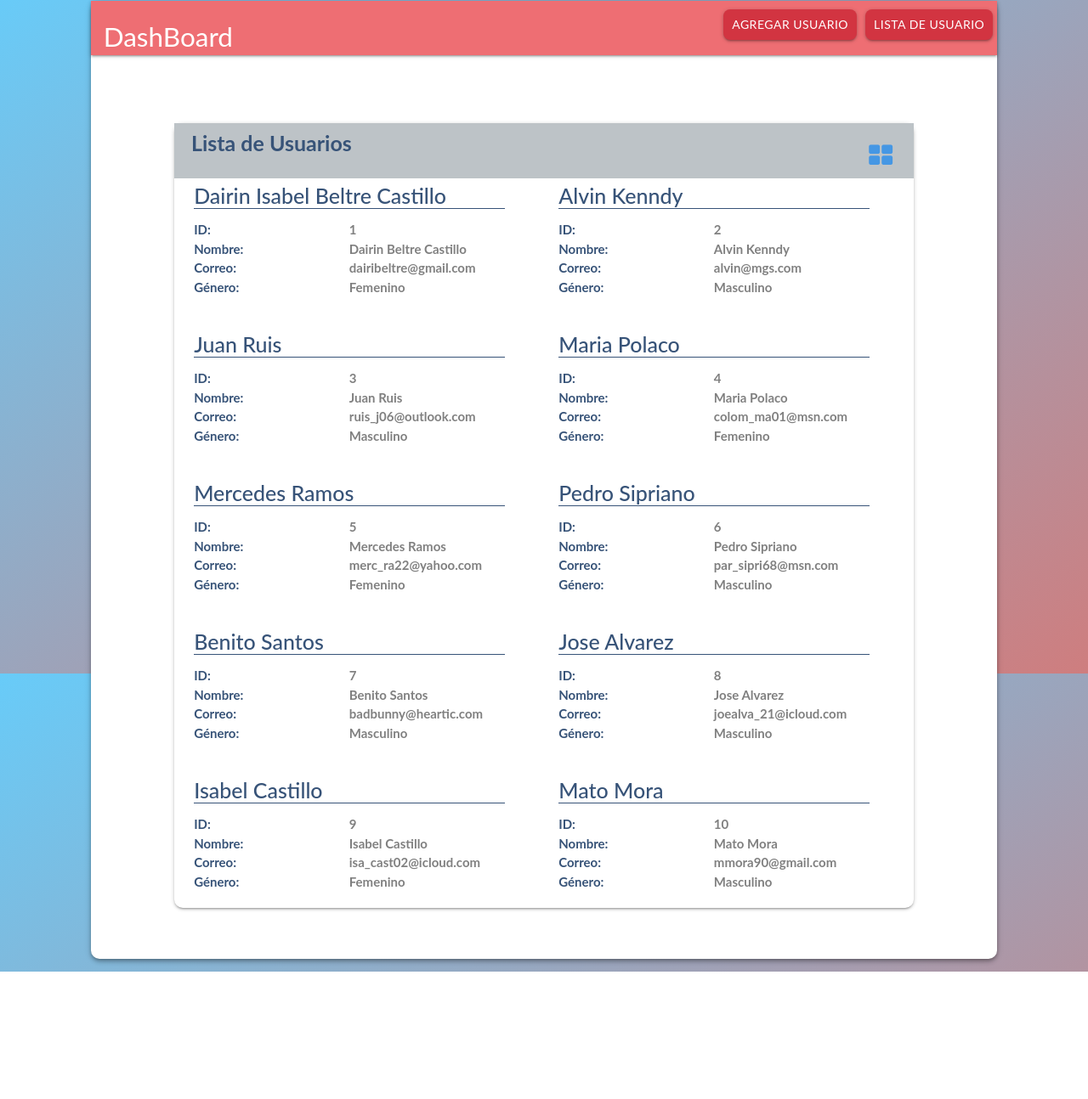
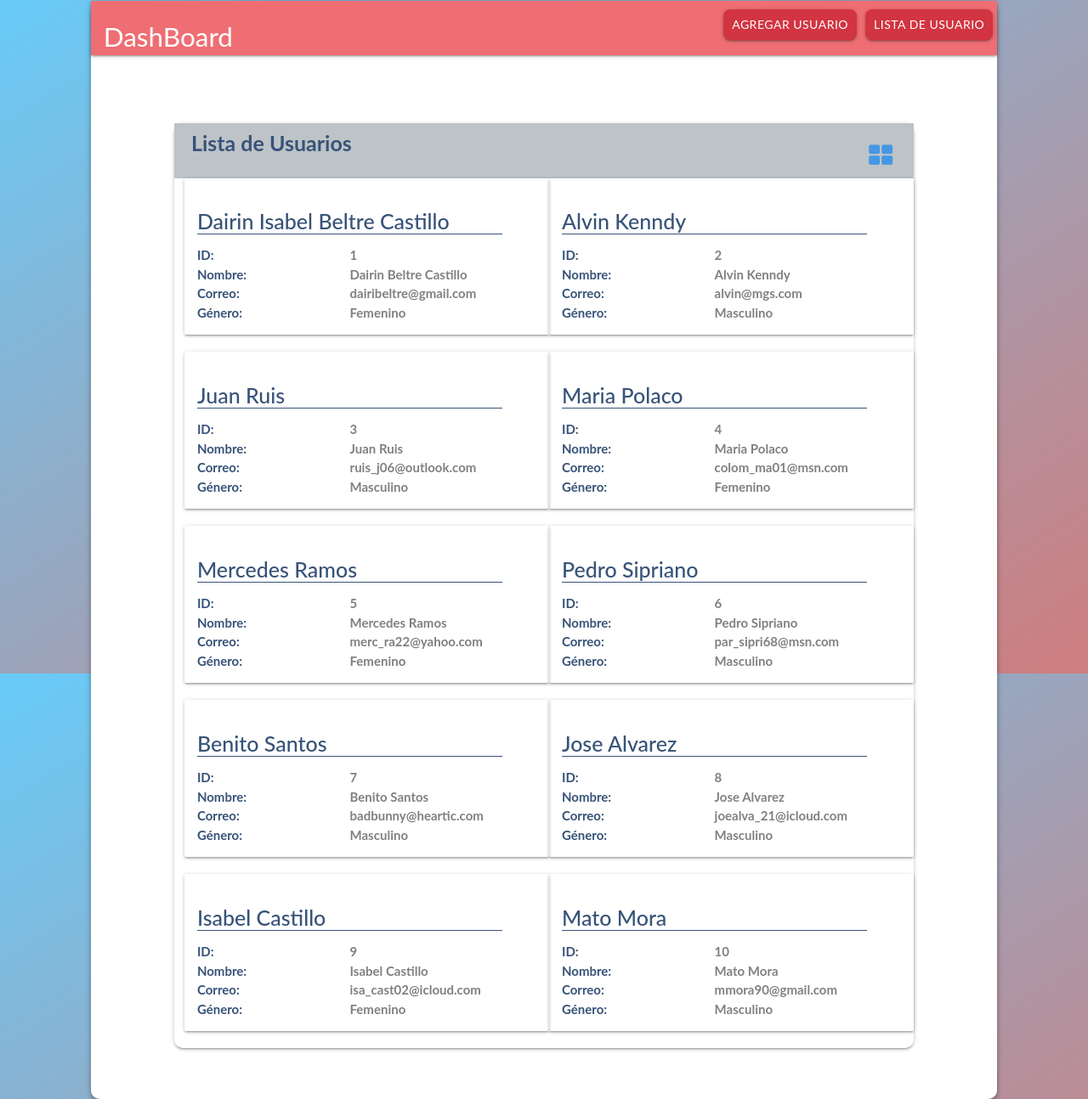
Before and after one commit to sebasjoa/frontend-test, a plain HTML site: page view_user_list.html in a window 1280 px wide. Shown: the part 7-1301 px from the top of the page at 85% size. Before the commit the page ends 1151 px from the top, so only its background shows below. Drawn offline with Linux system fonts and the light colour scheme.

Commit message:
Arreglos de la lista, le agregue bordes

```diff
--- a/style/index.css
+++ b/style/index.css
@@ -74,6 +74,10 @@ select {
 .hoverable p{
     line-height: 10px;
 }
+.list{
+    padding: 15px !important;
+    border-radius: 2px;
+}
 
 .list-title{
  width: 40%;
@@ -113,7 +117,7 @@ select {
 }
 .list-detail{
    position: relative;
-   margin:50px 0 0 12px;
+   margin:65px 0 0 12px;
 
 }
 
--- a/view_user_list.html
+++ b/view_user_list.html
@@ -34,7 +34,7 @@
 
 						<div class="list-detail">
 						<div class="row">
-						<div class="hoverable col s12 l6 list">
+						<div class="hoverable col s12 l6 list z-depth-1">
 										<h4>Dairin Isabel Beltre Castillo</h4>
 										<div class="line-list">
 												<b class="list-title">ID:</b>
@@ -53,7 +53,7 @@
 																		<b class="list-text">Femenino</b>
 																</div>
 						</div>
-						<div class="hoverable col l6 s12 list">
+						<div class="hoverable col l6 s12 list z-depth-1">
 							<h4>Alvin Kenndy</h4>
 							<div class="line-list">
 									<b class="list-title">ID:</b>
@@ -74,7 +74,7 @@
 						</div>
 					</div>
 					<div class="row">
-							<div class="hoverable col s12 l6 list">
+							<div class="hoverable col s12 l6 list z-depth-1">
 											<h4>Juan Ruis</h4>
 											<div class="line-list">
 													<b class="list-title">ID:</b>
@@ -93,7 +93,7 @@
 																			<b class="list-text">Masculino</b>
 																	</div>
 							</div>
-							<div class="hoverable col l6 s12 list">
+							<div class="hoverable col l6 s12 list z-depth-1">
 								<h4>Maria Polaco</h4>
 								<div class="line-list">
 										<b class="list-title">ID:</b>
@@ -114,7 +114,7 @@
 							</div>
 						</div>
 						<div class="row">
-								<div class="hoverable col s12 l6 list">
+								<div class="hoverable col s12 l6 list z-depth-1">
 												<h4>Mercedes Ramos</h4>
 												<div class="line-list">
 														<b class="list-title">ID:</b>
@@ -133,7 +133,7 @@
 																				<b class="list-text">Femenino</b>
 																		</div>
 								</div>
-								<div class="hoverable col l6 s12 list">
+								<div class="hoverable col l6 s12 list z-depth-1">
 									<h4>Pedro Sipriano</h4>
 									<div class="line-list">
 											<b class="list-title">ID:</b>
@@ -154,7 +154,7 @@
 								</div>
 							</div>
 						<div class="row">
-						<div class="hoverable col l6 s12 list">
+						<div class="hoverable col l6 s12 list z-depth-1">
 										<h4>Benito Santos</h4>
 										<div class="line-list">
 												<b class="list-title">ID:</b>
@@ -173,7 +173,7 @@
 																		<b class="list-text">Masculino</b>
 																</div>
 						</div>
-						<div class="hoverable col l6 s12 list">
+						<div class="hoverable col l6 s12 list z-depth-1">
 										<h4>Jose Alvarez</h4>
 										<div class="line-list">
 												<b class="list-title">ID:</b>
@@ -195,7 +195,7 @@
 					</div>
 
 						<div class="row">
-						<div class="hoverable col l6 s12 list">
+						<div class="hoverable col l6 s12 list z-depth-1">
 										<h4>Isabel Castillo</h4>
 										<div class="line-list">
 												<b class="list-title">ID:</b>
@@ -214,7 +214,7 @@
 																		<b class="list-text">Femenino</b>
 																</div>
 						</div>
-						<div class="hoverable col l6 s12 list">
+						<div class="hoverable col l6 s12 list z-depth-1">
 										<h4>Mato Mora</h4>
 										<div class="line-list">
 												<b class="list-title">ID:</b>
```
